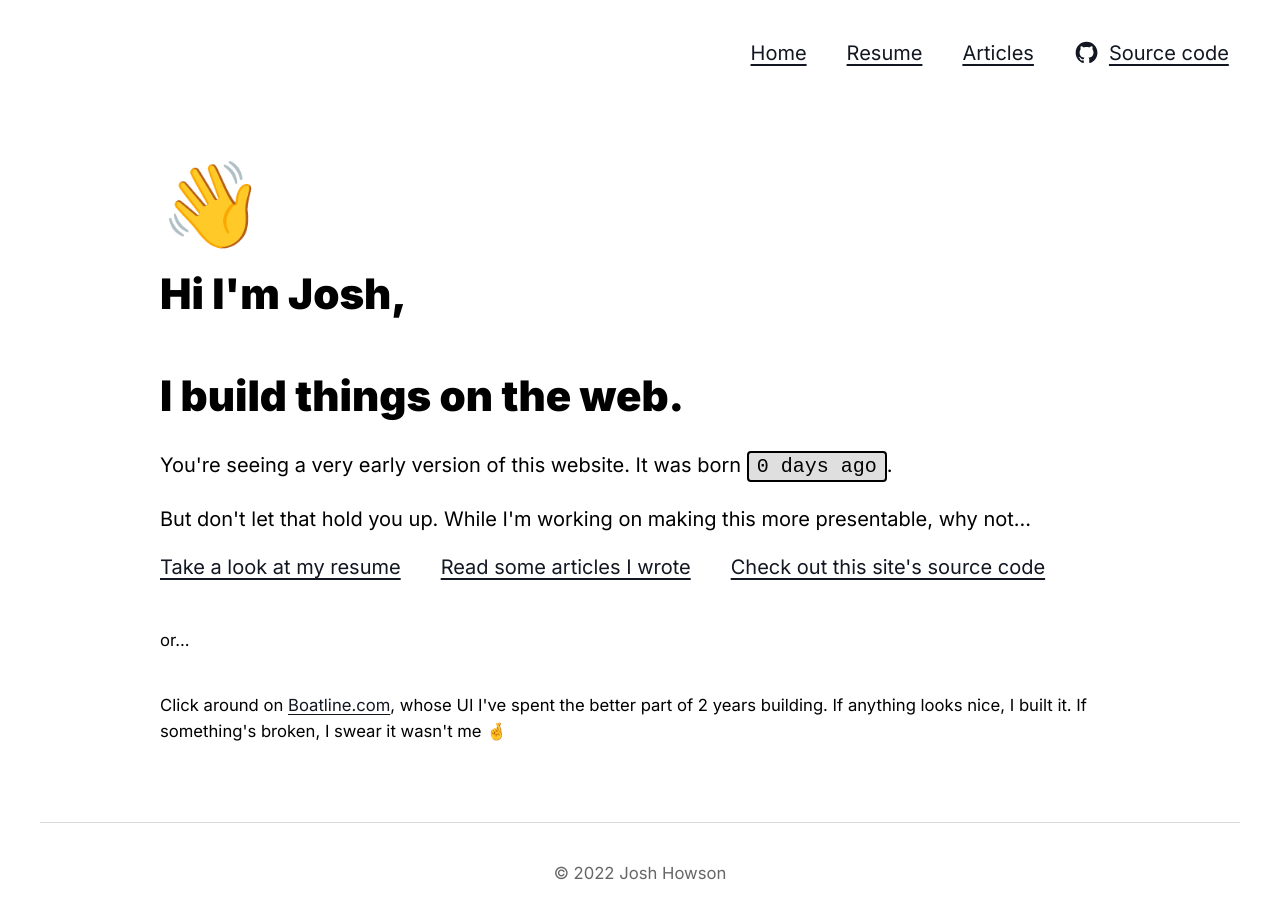
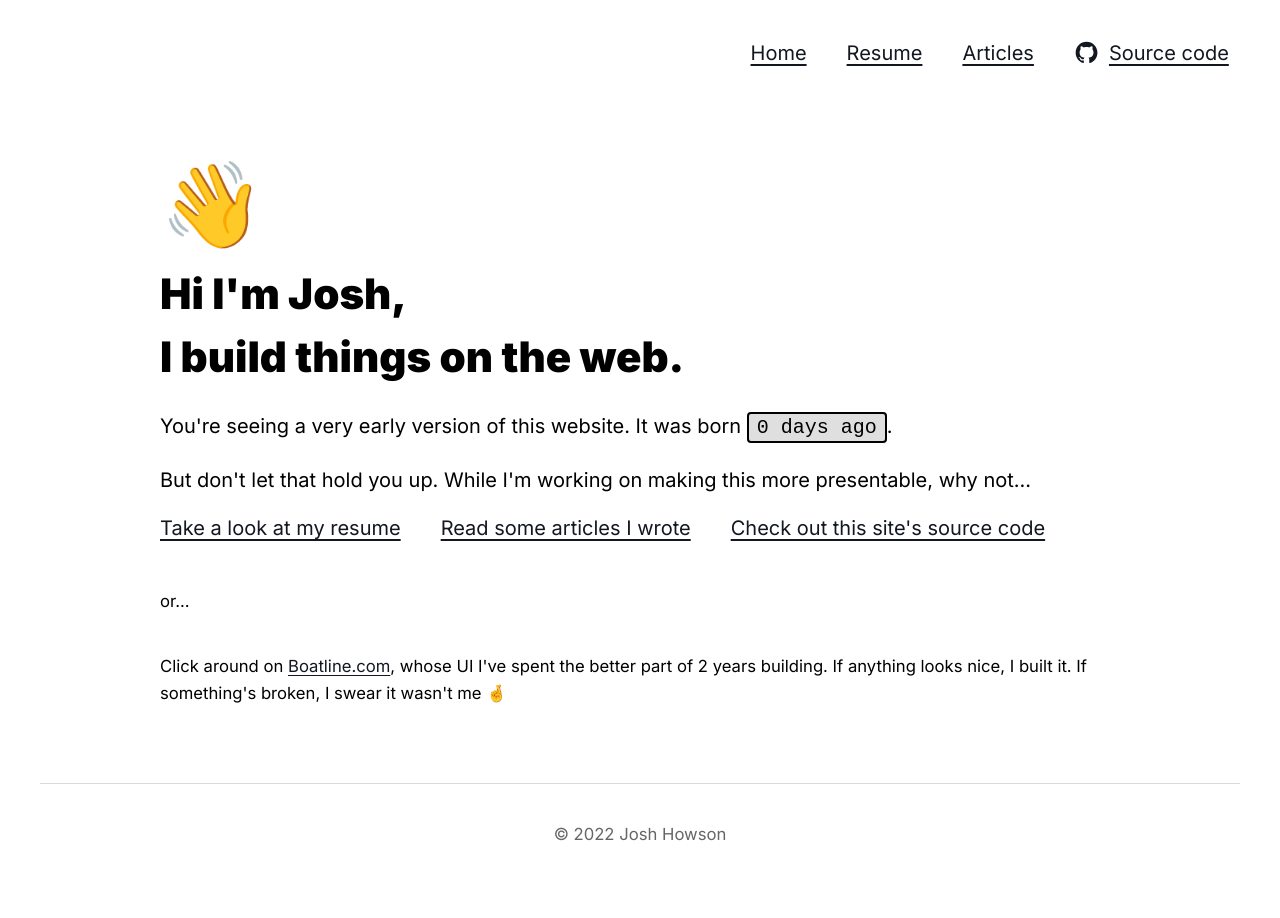
Before and after one commit to josh-b-howson/joshhowson.com, a Next.js app: page / in a window 1280 px wide. Shown: the top 918 px of the page. After the commit the page ends 884 px from the top, so only its background shows below. Built offline with nearby package versions, Linux system fonts and the light colour scheme.

Commit message:
homepage spacing fix

```diff
--- a/pages/index.tsx
+++ b/pages/index.tsx
@@ -15,8 +15,8 @@ const Home: NextPage = () => {
       titleSuffix=''>
       <h1>
         <div className="emoji">👋</div>
-        Hi I&apos;m Josh,<br /><br />
-        I build things on the web.
+        <div>Hi I&apos;m Josh,</div>
+        <div>I build things on the web.</div>
       </h1>
       <p>You&apos;re seeing a very early version of this website. It was born <code>{new Date(daysSinceStart).getTime()} day{daysSinceStart !== 1 && 's'} ago</code>.</p>
       <p>But don&apos;t let that hold you up. While I&apos;m working on making this more presentable, why not...</p>
```
